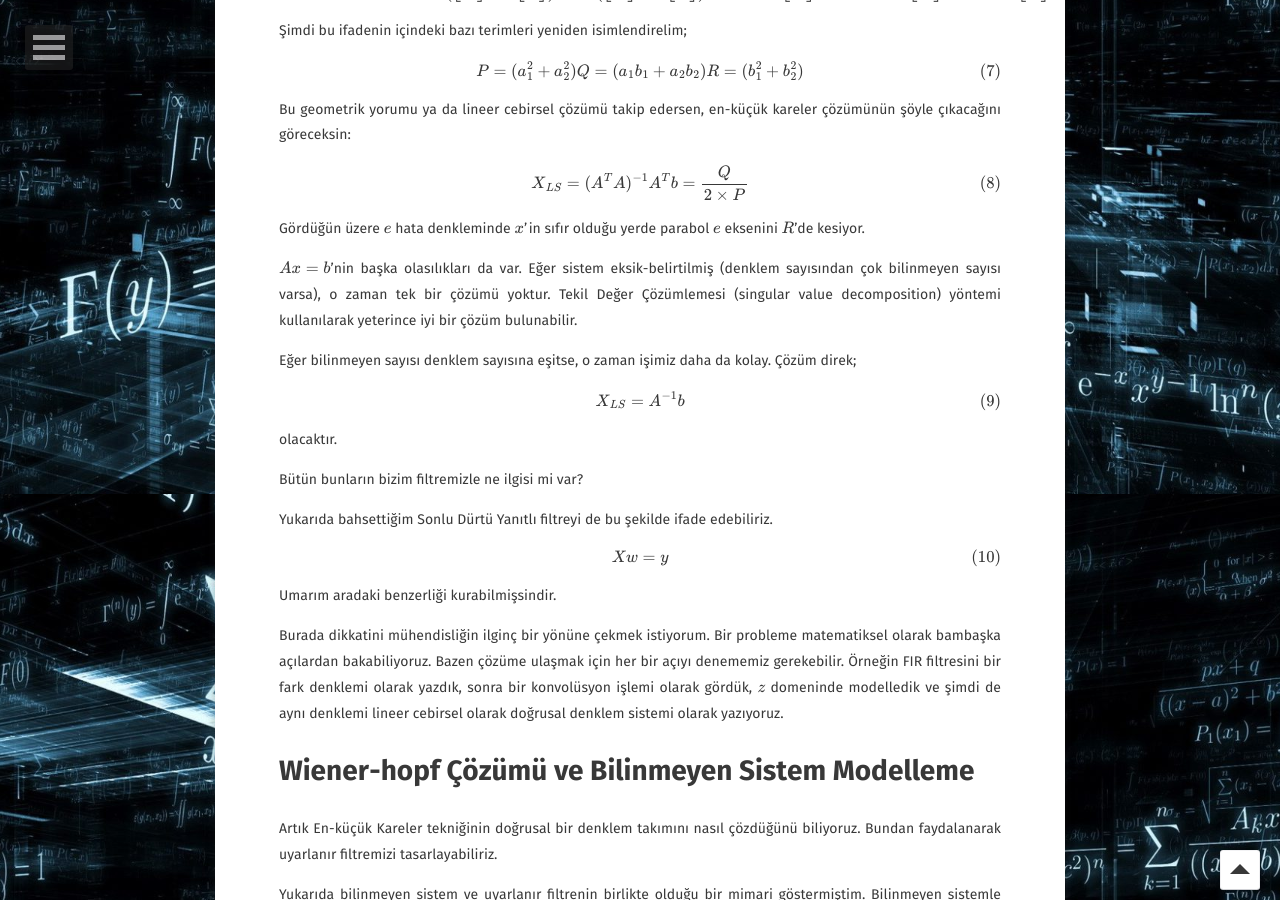
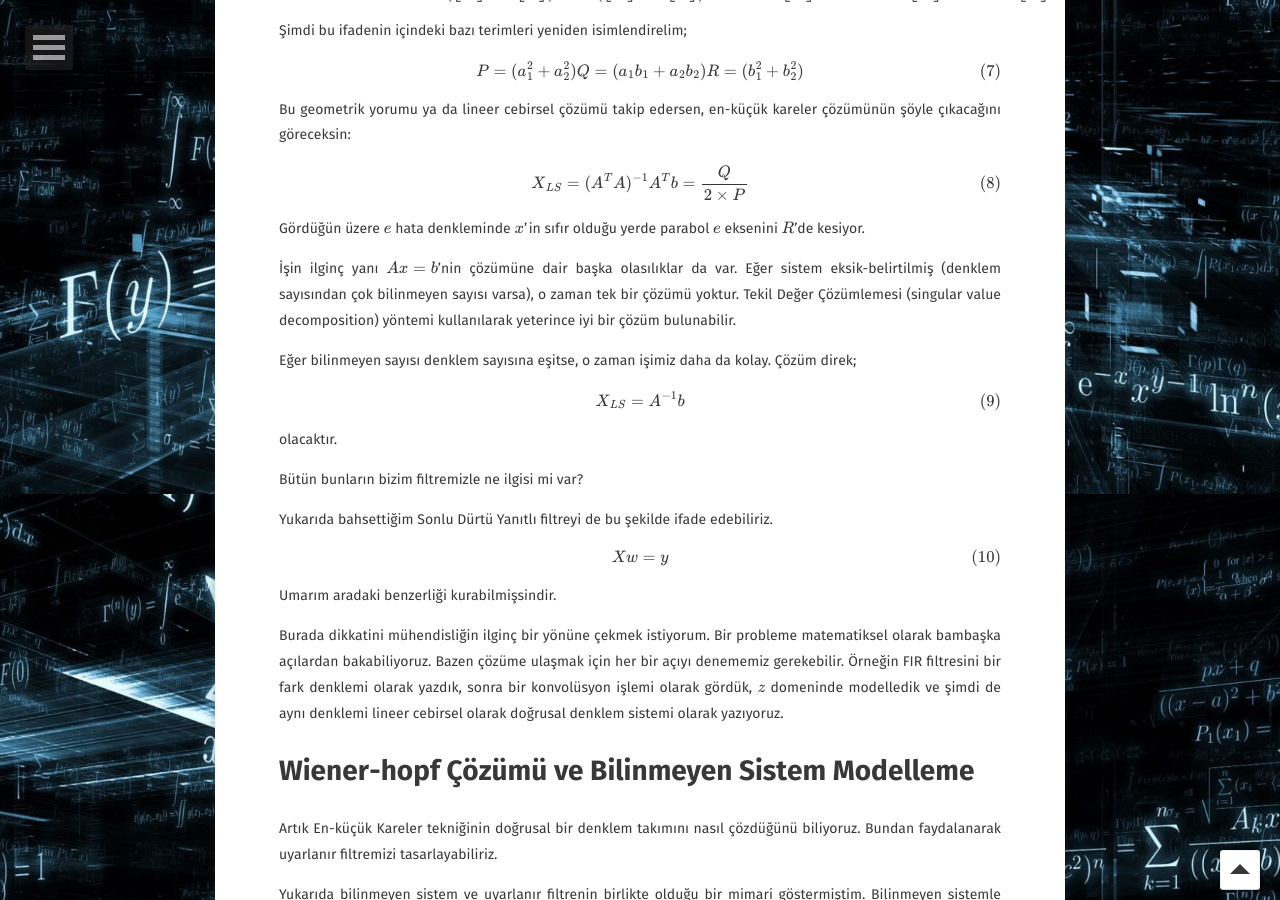
Before and after one commit to tayyarg/tayyarg.github.io, a Jekyll site: the page built from _posts/2020-03-22-uyarlanir-filtre-gurultu-yoketme.md, in a window 1280 px wide and 900 px high, scrolled down 6706 px. Built offline with Jekyll 4.4.1, drawn with Linux system fonts in a browser that asks for light colours; some web fonts are replaced; formulas are drawn with MathJax 3; comment, search, counter and statistics services are not loaded.

Commit message:
metin guncellemesi

```diff
--- a/_posts/2020-03-22-uyarlanir-filtre-gurultu-yoketme.md
+++ b/_posts/2020-03-22-uyarlanir-filtre-gurultu-yoketme.md
@@ -225,7 +225,7 @@ $$
 
 Gördüğün üzere $e$ hata denkleminde $x$'in sıfır olduğu yerde parabol $e$ eksenini $R$'de kesiyor.
 
-$Ax=b$'nin başka olasılıkları da var. Eğer sistem eksik-belirtilmiş (denklem sayısından çok bilinmeyen sayısı varsa), o zaman tek bir çözümü yoktur. Tekil Değer Çözümlemesi (singular value decomposition) yöntemi kullanılarak yeterince iyi bir çözüm bulunabilir.
+İşin ilginç yanı $Ax=b$'nin çözümüne dair başka olasılıklar da var. Eğer sistem eksik-belirtilmiş (denklem sayısından çok bilinmeyen sayısı varsa), o zaman tek bir çözümü yoktur. Tekil Değer Çözümlemesi (singular value decomposition) yöntemi kullanılarak yeterince iyi bir çözüm bulunabilir.
 
 Eğer bilinmeyen sayısı denklem sayısına eşitse, o zaman işimiz daha da kolay. Çözüm direk;
 
```
